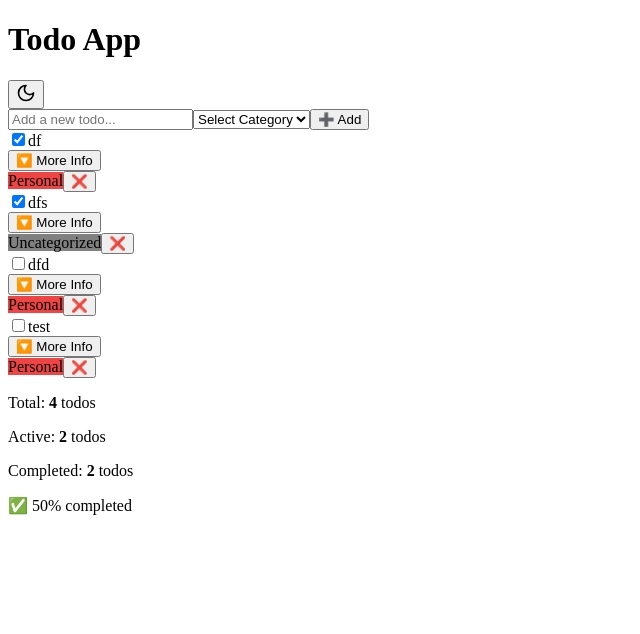
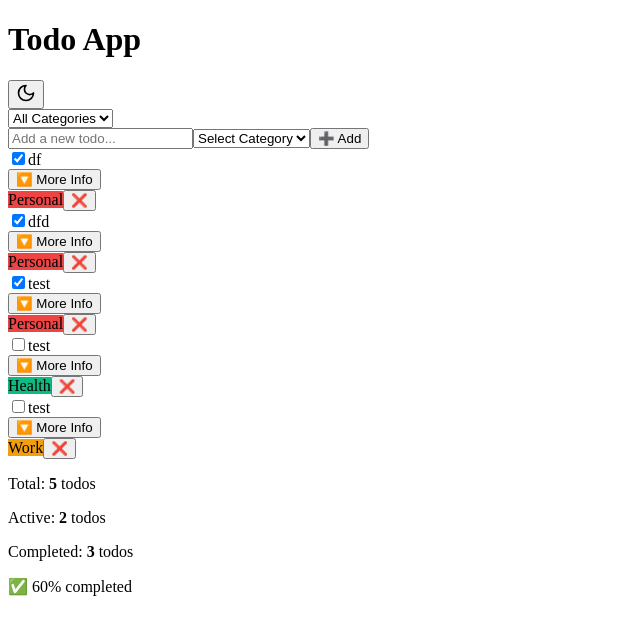
Before and after one commit to Rafael-Creator-max/redux_opdracht_exam, a React (Vite) app: page / in a window 1280 px wide. Shown: the top 634 px of the page, without its empty margins (0-640 px from the left). Built offline with nearby package versions, Linux system fonts and the light colour scheme; data requests are answered from the project's data file; the HTML template or start-up script is replaced by a standard one.

Commit message:
filter by category added

```diff
--- a/src/components/ui/Todos.tsx
+++ b/src/components/ui/Todos.tsx
@@ -7,8 +7,8 @@ import {
   deleteTodo,
   selectTodos,
 } from "../../slices/todoslice";
-import { RootState } from "../../store/store"; // Import RootState for correct types
-import { useGetCategoriesQuery } from "../../api/todoApi"; //  Restore API Fetch
+import { RootState } from "../../store/store";
+import { useGetCategoriesQuery } from "../../api/todoApi";
 import Todo from "./Todo";
 
 interface TodoType {
@@ -27,9 +27,9 @@ const Todos: React.FC = () => {
   const { data: categories = [] } = useGetCategoriesQuery(undefined);
 
   const [newTodo, setNewTodo] = useState("");
-  const [selectedCategory, setSelectedCategory] = useState("");
+  const [selectedCategory, setSelectedCategory] = useState(""); // Category filter state
 
-  //  Fetch todos only once on load
+  //  Fetch todos only once when the component loads
   useEffect(() => {
     dispatch(fetchTodos() as any);
   }, [dispatch]);
@@ -54,7 +54,8 @@ const Todos: React.FC = () => {
       body: JSON.stringify(newTodoItem),
     });
 
-    setNewTodo("");
+    setNewTodo(""); //  Reset input after adding
+    setSelectedCategory(""); //  Reset category selection
   };
 
   const handleDelete = (id: string, todoText: string) => {
@@ -66,14 +67,31 @@ const Todos: React.FC = () => {
       method: "DELETE",
     });
   };
-  const totalTodos = todos.length;
-  const completedTodos = todos.filter((t) => t.completed).length;
-  const activeTodos = totalTodos - completedTodos;
-  const completionPercentage =
-    totalTodos > 0 ? Math.round((completedTodos / totalTodos) * 100) : 0;
+
+  //  Filter todos based on selected category
+  const filteredTodos = selectedCategory
+    ? todos.filter((todo) => todo.category === selectedCategory)
+    : todos;
 
   return (
     <div className="max-w-2xl mx-auto">
+      {/*  Category Filter Dropdown */}
+      <div className="flex gap-4 mb-4">
+        <select
+          value={selectedCategory}
+          onChange={(e) => setSelectedCategory(e.target.value)}
+          className="p-2 border rounded-md"
+        >
+          <option value="">All Categories</option>
+          {categories.map((cat: { name: string }) => (
+            <option key={cat.name} value={cat.name}>
+              {cat.name}
+            </option>
+          ))}
+        </select>
+      </div>
+
+      {/*  Todo Input Form */}
       <form
         onSubmit={(e) => e.preventDefault()}
         className="flex items-center gap-2 mb-4"
@@ -91,7 +109,7 @@ const Todos: React.FC = () => {
           className="p-2 border rounded-md"
         >
           <option value="">Select Category</option>
-          {categories?.map((cat) => (
+          {categories.map((cat: { name: string }) => (
             <option key={cat.name} value={cat.name}>
               {cat.name}
             </option>
@@ -105,28 +123,43 @@ const Todos: React.FC = () => {
         </button>
       </form>
 
-      {todos?.map((todo: TodoType) => (
+      {/* Display Filtered Todos */}
+      {filteredTodos.map((todo: TodoType) => (
         <Todo
           key={todo.id}
           {...todo}
-          categories={categories} //  Now categories are properly passed
+          categories={categories}
           onDelete={() => handleDelete(todo.id, todo.text)}
         />
       ))}
 
-      <div className="flex items-center gap-x-6">
+      {/* Stats Section */}
+      <div className="flex items-center gap-x-6 mt-6 text-gray-600 border-t border-gray-300 pt-4">
         <p>
-          Total: <strong className="text-white">{totalTodos}</strong> todos
+          Total: <strong className="text-white">{todos.length}</strong> todos
         </p>
         <p>
-          Active: <strong className="text-blue-500">{activeTodos}</strong> todos
+          Active:{" "}
+          <strong className="text-blue-500">
+            {todos.filter((t) => !t.completed).length}
+          </strong>{" "}
+          todos
         </p>
         <p>
           Completed:{" "}
-          <strong className="text-green-500">{completedTodos}</strong> todos
+          <strong className="text-green-500">
+            {todos.filter((t) => t.completed).length}
+          </strong>{" "}
+          todos
         </p>
-        <p className="font-semibold text-white">
-          ✅ {completionPercentage}% completed
+        <p className="font-semibold">
+          ✅{" "}
+          {todos.length > 0
+            ? Math.round(
+                (todos.filter((t) => t.completed).length / todos.length) * 100
+              )
+            : 0}
+          % completed
         </p>
       </div>
     </div>
--- a/src/db.json
+++ b/src/db.json
@@ -7,22 +7,28 @@
       "category": "Personal"
     },
     {
-      "id": "67bc3270-02a8-48c8-865d-3a01933c653f",
-      "text": "dfs",
-      "completed": true,
-      "category": ""
-    },
-    {
       "id": "4f4859a0-29ba-4566-9375-20fcc931916c",
       "text": "dfd",
-      "completed": false,
+      "completed": true,
       "category": "Personal"
     },
     {
       "id": "2c836a09-134f-46c0-a580-03b7c7206739",
       "text": "test",
+      "completed": true,
+      "category": "Personal"
+    },
+    {
+      "id": "e1e32b18-bca9-44d2-8973-7b903fde3b4e",
+      "text": "test",
       "completed": false,
-      "category": "Personal"
+      "category": "Health"
+    },
+    {
+      "id": "8dc95058-ce75-46a6-83e3-d6373170bc78",
+      "text": "test",
+      "completed": false,
+      "category": "Work"
     }
   ],
   "categories": [
```
